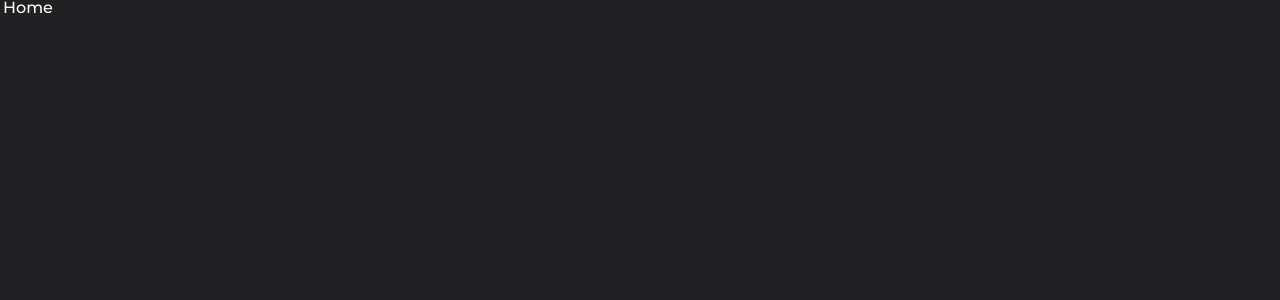
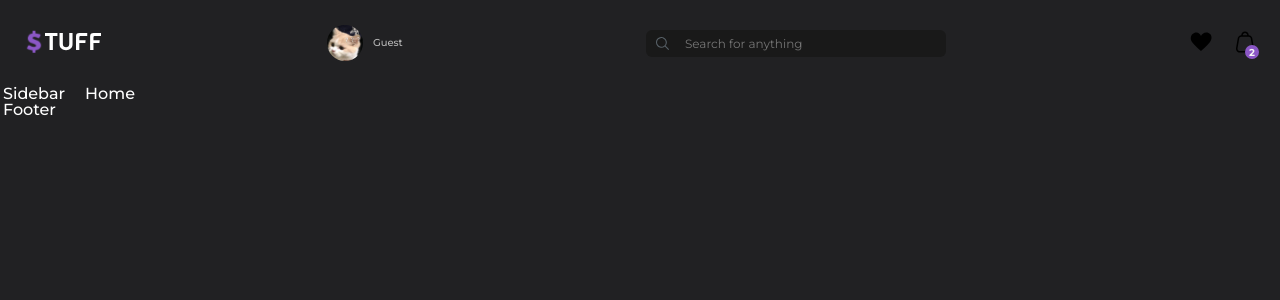
Before and after one commit to Yaroslav-Maneliuk/shop_react_redux_api, a React (Create React App) app: page / in a window 1280 px wide. Shown: the top 300 px of the page. Built offline with nearby package versions, Linux system fonts and the light colour scheme; a web font is replaced by a local one.

Commit message:
add logic for:
Header, styles for Header

```diff
--- a/src/components/App/App.jsx
+++ b/src/components/App/App.jsx
@@ -1,10 +1,18 @@
 import React from 'react'
 import AppRoutes from "../../utils/Routes/Routes"
+import Header from '../Header/Header';
+import Footer from '../Footer/Footer';
+import Sidebar from '../Sidebar/Sidebar';
 
 const App = () => {
   return (
     <div className='app'>
-      <AppRoutes />
+      <Header />
+      <div className='container'>
+        <Sidebar />
+        <AppRoutes />
+      </div>
+      <Footer />
     </div>
   )
 }
--- a/src/components/Header/Header.jsx
+++ b/src/components/Header/Header.jsx
@@ -1,8 +1,58 @@
 import React from 'react'
+import s from "./Header.module.css"
+import { Link } from 'react-router-dom'
+import { ROUTES } from '../../utils/routes';
+import LOGO from "../../images/logo.svg"
+import AVATAR from "../../images/avatar.jpg"
+
 
 const Header = () => {
   return (
-    <div>Header</div>
+    <div className={s.header}>
+      <div className={s.logo}>
+        <Link to={ROUTES.HOME}>
+          <img src={LOGO} alt="Stuff" />
+        </Link>
+      </div>
+      <div className={s.info}>
+        <div className={s.user}>
+          <div className={s.avatar} style={{ backgroundImage: `url(${AVATAR})` }} />
+          <div className={s.username}>Guest</div>
+        </div>
+
+        <form className={s.form}>
+          <div className={s.icon}>
+            <svg className="icon">
+              <use xlinkHref={`${process.env.PUBLIC_URL}/sprite.svg#search`} />
+            </svg>
+          </div>
+          <div className={s.input}>
+            <input
+              type="search"
+              name="search"
+              placeholder='Search for anything'
+              autoComplete='off'
+              onChange={() => { }}
+              value="" />
+          </div>
+          {false && <div className={s.box}></div>}
+        </form>
+
+        <div className={s.account}>
+          <Link to={ROUTES.HOME} className={s.favourites}>
+            <svg className="icon">
+              <use xlinkHref={`${process.env.PUBLIC_URL}/sprite.svg#heart`} />
+            </svg>
+          </Link>
+          <Link to={ROUTES.CART} className={s.cart}>
+            <svg className="icon-cart">
+              <use xlinkHref={`${process.env.PUBLIC_URL}/sprite.svg#bag`} />
+            </svg>
+            <span className={s.count}>2</span>
+          </Link>
+        </div>
+      </div>
+    </div>
   )
 }
 
--- /dev/null
+++ b/src/components/Header/Header.module.css
@@ -0,0 +1,169 @@
+.header {
+  width: 100%;
+  display: flex;
+  align-items: center;
+  padding: 25px 20px;
+}
+
+.logo {
+  width: 304px;
+}
+
+.info {
+  display: flex;
+  align-items: center;
+  justify-content: space-between;
+  flex-grow: 1;
+}
+
+.user {
+  display: flex;
+  align-items: center;
+  column-gap: 10px;
+  cursor: pointer;
+}
+
+.avatar {
+  width: 36px;
+  height: 36px;
+  border-radius: 50%;
+  background: var(--dark);
+  background-repeat: no-repeat;
+  background-position: center;
+  background-size: cover;
+}
+
+.username {
+  font-size: 10px;
+  line-height: 12px;
+  color: var(--grey);
+}
+
+.form {
+  display: flex;
+  align-items: center;
+  background: var(--dark);
+  border-radius: 6px;
+  height: 27px;
+  padding: 7px 10px;
+  column-gap: 16px;
+  width: 300px;
+  position: relative;
+}
+
+.icon {
+  width: 13px;
+  height: 13px;
+}
+
+.icon svg {
+  width: 100%;
+  height: 100%;
+  fill: var(--dark-sea);
+}
+
+.input {
+  flex-grow: 1;
+}
+
+.input input {
+  font-family: Montserrat, Roboto, sans-serif;
+  font-size: 12px;
+  line-height: 14px;
+  color: var(--grey);
+  background: none;
+  outline: none;
+  width: 100%;
+}
+
+.account {
+  display: flex;
+  align-items: center;
+  column-gap: 20px;
+}
+
+.favourites {
+  cursor: pointer;
+}
+
+.account svg {
+  width: 24px;
+  height: 24px;
+}
+
+.icon-fav {
+  stroke: var(--grey);
+  fill: none;
+}
+
+.icon-cart {
+  fill: var(--grey);
+}
+
+.icon-fav:hover {
+  stroke: var(--white);
+}
+
+.icon-cart:hover {
+  fill: var(--white);
+}
+
+.cart {
+  position: relative;
+}
+
+.count {
+  position: absolute;
+  width: 14px;
+  height: 14px;
+  background: var(--violet);
+  right: -2px;
+  bottom: -2px;
+  border-radius: 50%;
+  font-weight: 700;
+  font-size: 10px;
+  color: var(--light);
+  text-align: center;
+  line-height: 16px;
+}
+
+.box {
+  z-index: 9;
+  top: 120%;
+  position: absolute;
+  width: 100%;
+  left: 0;
+  max-height: 300px;
+  overflow-y: auto;
+  padding: 12px;
+  display: flex;
+  flex-direction: column;
+  row-gap: 8px;
+  background: var(--dark-sea);
+  border-radius: 8px;
+}
+
+.box::-webkit-scrollbar {
+  display: none;
+}
+
+.item {
+  font-size: 13px;
+  color: var(--grey);
+  display: flex;
+  align-items: center;
+  column-gap: 16px;
+}
+
+.item:hover {
+  color: var(--light);
+}
+
+.image {
+  background-position: center;
+  background-repeat: no-repeat;
+  background-size: cover;
+  border-radius: 6px;
+  height: 50px;
+  width: 50px;
+}
--- a/src/utils/routes.js
+++ b/src/utils/routes.js
@@ -1,3 +1,4 @@
 export const ROUTES = {
   HOME: '/',
+  CART: '/cart',
 };
```
